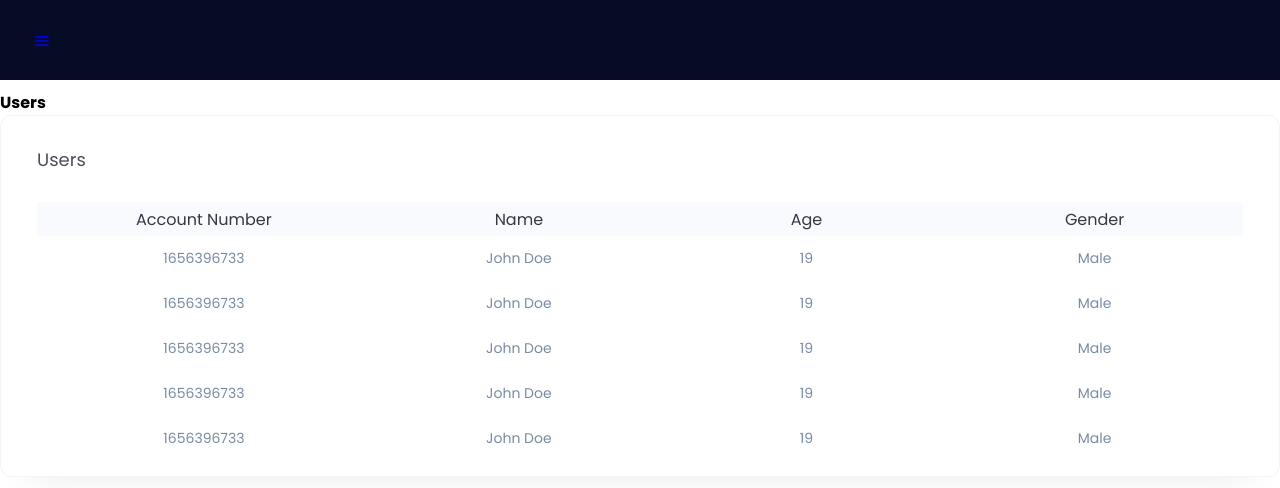
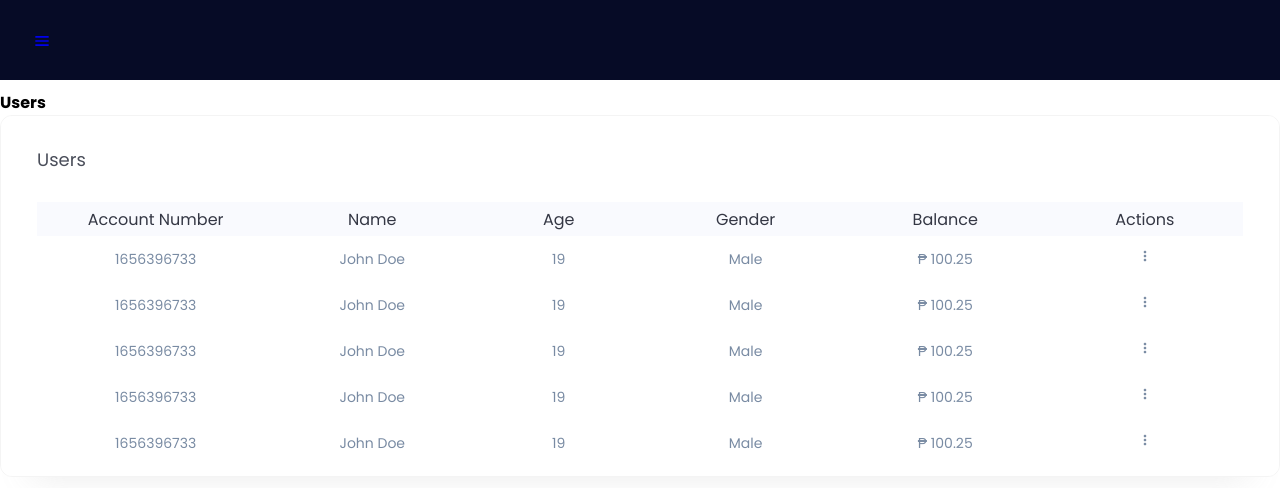
Before and after one commit to louisordonez/banking-app, a React (Create React App) app: page /Users in a window 1280 px wide. Shown: the top 488 px of the page. Built offline with nearby package versions, Linux system fonts and the light colour scheme.

Commit message:
Add balance and actions

```diff
--- a/src/Components/Table/UsersTable.jsx
+++ b/src/Components/Table/UsersTable.jsx
@@ -1,4 +1,5 @@
 import React from 'react';
+import * as BoxIcons from 'react-icons/bi';
 
 const UsersTable = ({ users }) => {
   return (
@@ -14,6 +15,8 @@ const UsersTable = ({ users }) => {
               <th>Name</th>
               <th>Age</th>
               <th>Gender</th>
+              <th>Balance</th>
+              <th>Actions</th>
             </tr>
           </thead>
           <tbody>
@@ -24,6 +27,10 @@ const UsersTable = ({ users }) => {
                   <td>{`${val.firstName} ${val.lastName}`}</td>
                   <td>{val.age}</td>
                   <td>{val.gender}</td>
+                  <td>{`₱ ${val.balance}`}</td>
+                  <td>
+                    <BoxIcons.BiDotsVerticalRounded size={16} />
+                  </td>
                 </tr>
               );
             })}
--- a/src/Routes/Users.jsx
+++ b/src/Routes/Users.jsx
@@ -10,6 +10,7 @@ const users = [
     gender: 'Male',
     email: 'jd@email.com',
     password: 'jd',
+    balance: 100.25,
   },
   {
     accountNumber: 1656396733,
@@ -19,6 +20,7 @@ const users = [
     gender: 'Male',
     email: 'jd@email.com',
     password: 'jd',
+    balance: 100.25,
   },
   {
     accountNumber: 1656396733,
@@ -28,6 +30,7 @@ const users = [
     gender: 'Male',
     email: 'jd@email.com',
     password: 'jd',
+    balance: 100.25,
   },
   {
     accountNumber: 1656396733,
@@ -37,6 +40,7 @@ const users = [
     gender: 'Male',
     email: 'jd@email.com',
     password: 'jd',
+    balance: 100.25,
   },
   {
     accountNumber: 1656396733,
@@ -46,6 +50,7 @@ const users = [
     gender: 'Male',
     email: 'jd@email.com',
     password: 'jd',
+    balance: 100.25,
   },
 ];
 
```
